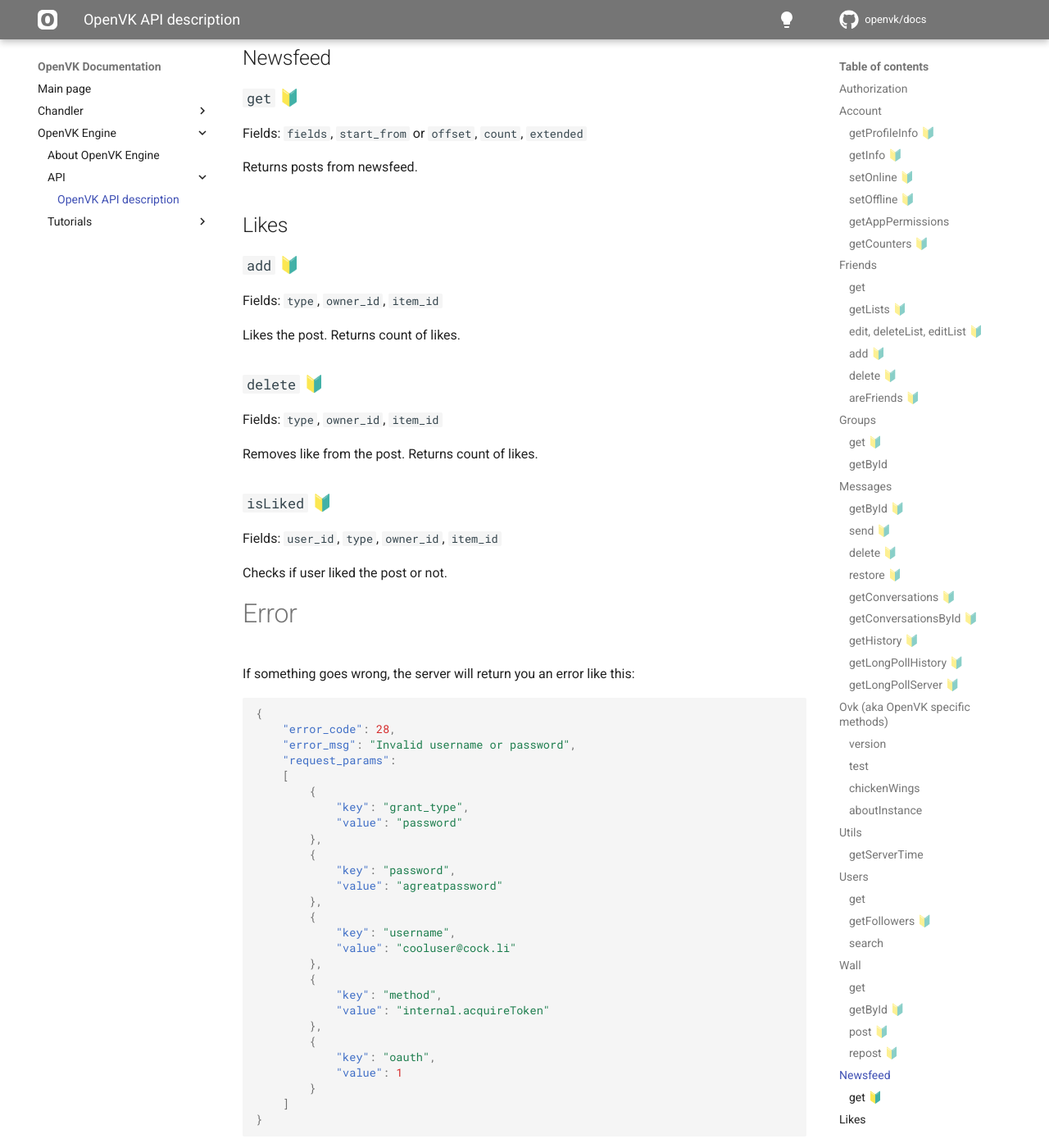
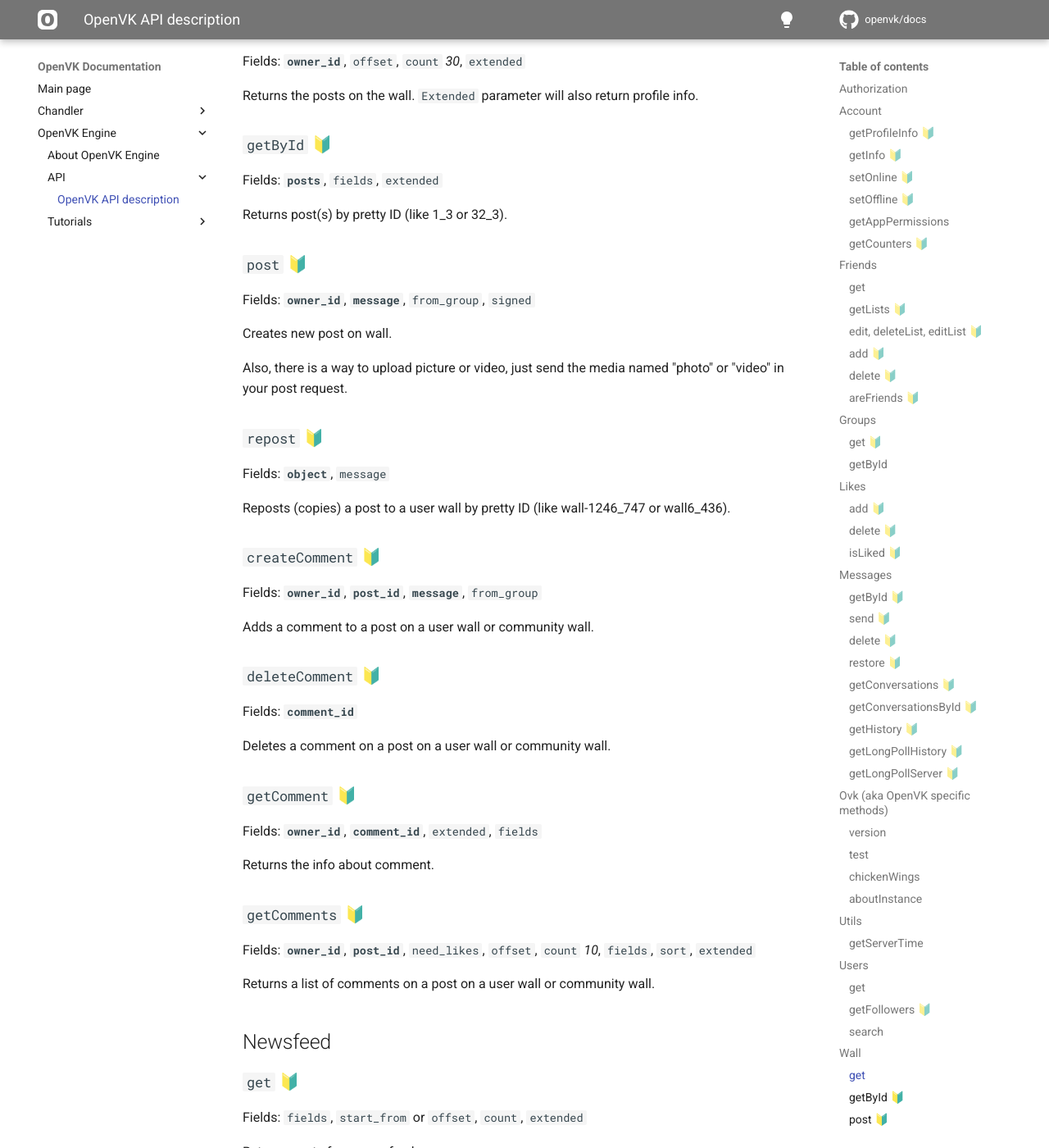
Before and after one commit to OpenVK/docs, an MkDocs documentation site: the page built from docs/openvk_engine/api/description.md, in a window 1280 px wide and 1400 px high, scrolled down 7589 px. Shown: the whole window at 82% size. Built offline with MkDocs 1.6.1 and Material for MkDocs 9.7.7, drawn with Linux system fonts in a browser that asks for light colours; comment, search, counter and statistics services are not loaded; some of the changed text lies outside the part shown.

Commit message:
New methods and some fixes
A BIIIIG TO-DO ITEM: Make a description of the thrown errors

```diff
--- a/docs/openvk_engine/api/description.md
+++ b/docs/openvk_engine/api/description.md
@@ -163,7 +163,33 @@
 
 Returns the info about group(s).
 
-`fields`: `verified`, `has_photo`, `photo_max_orig`, `photo_max`, `photo_50`, `photo_100`, `photo_200`, `photo_200_orig`, `photo_400_orig`, `members_count`, `site`, `description`, `contacts`, `can_post`
+`fields`: `verified`, `has_photo`, `photo_max_orig`, `photo_max`, `photo_50`, `photo_100`, `photo_200`, `photo_200_orig`, `photo_400_orig`, `members_count`, `site`, `description`, `contacts`, `can_post`, `is_member`
+
+## Likes
+
+### `add` 🔰
+
+Fields: `type`, `owner_id`, `item_id`
+
+Likes the object. Returns count of likes.
+
+`type`: `post`
+
+### `delete` 🔰
+
+Fields: `type`, `owner_id`, `item_id`
+
+Removes like from the object. Returns count of likes.
+
+`type`: `post`
+
+### `isLiked` 🔰
+
+Fields: `user_id`, `type`, `owner_id`, `item_id`
+
+Checks if user liked the object or not.
+
+`type`: `post`
 
 ## Messages
 
@@ -307,6 +333,30 @@
 
 Reposts (copies) a post to a user wall by pretty ID (like wall-1246_747 or wall6_436).
 
+### `createComment` 🔰
+
+Fields: **`owner_id`**, **`post_id`**, **`message`**, `from_group`
+
+Adds a comment to a post on a user wall or community wall.
+
+### `deleteComment` 🔰
+
+Fields: **`comment_id`**
+
+Deletes a comment on a post on a user wall or community wall.
+
+### `getComment` 🔰
+
+Fields: **`owner_id`**, **`comment_id`**, `extended`, `fields`
+
+Returns the info about comment.
+
+### `getComments` 🔰
+
+Fields: **`owner_id`**, **`post_id`**, `need_likes`, `offset`, `count` _10_, `fields`, `sort`, `extended`
+
+Returns a list of comments on a post on a user wall or community wall.
+
 ## Newsfeed
 
 ### `get` 🔰
@@ -314,26 +364,6 @@
 Fields: `fields`, `start_from` or `offset`, `count`, `extended`
 
 Returns posts from newsfeed.
-
-## Likes
-
-### `add` 🔰
-
-Fields: `type`, `owner_id`, `item_id`
-
-Likes the post. Returns count of likes.
-
-### `delete` 🔰
-
-Fields: `type`, `owner_id`, `item_id`
-
-Removes like from the post. Returns count of likes.
-
-### `isLiked` 🔰
-
-Fields: `user_id`, `type`, `owner_id`, `item_id`
-
-Checks if user liked the post or not.
 
 # Error
 
```
